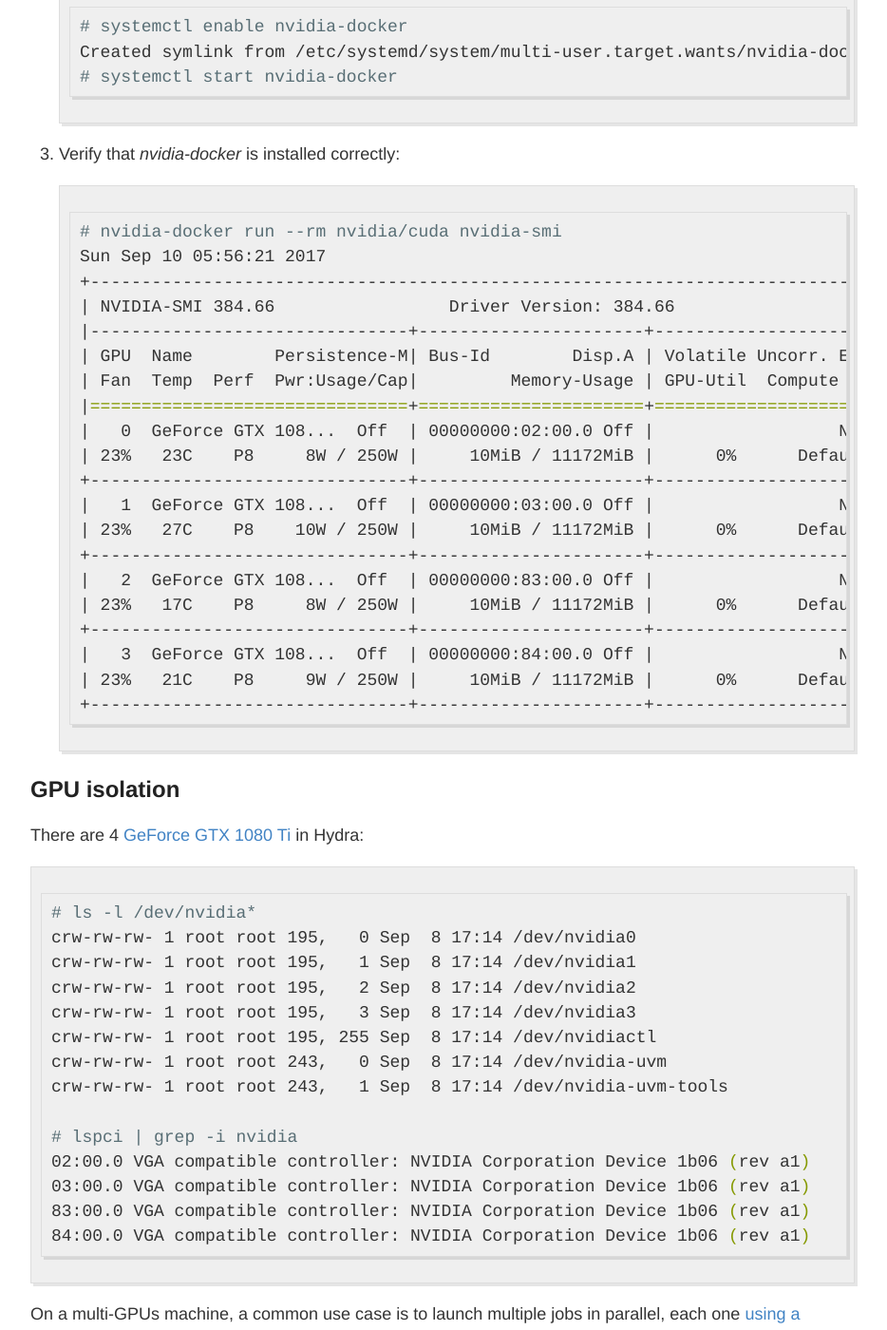
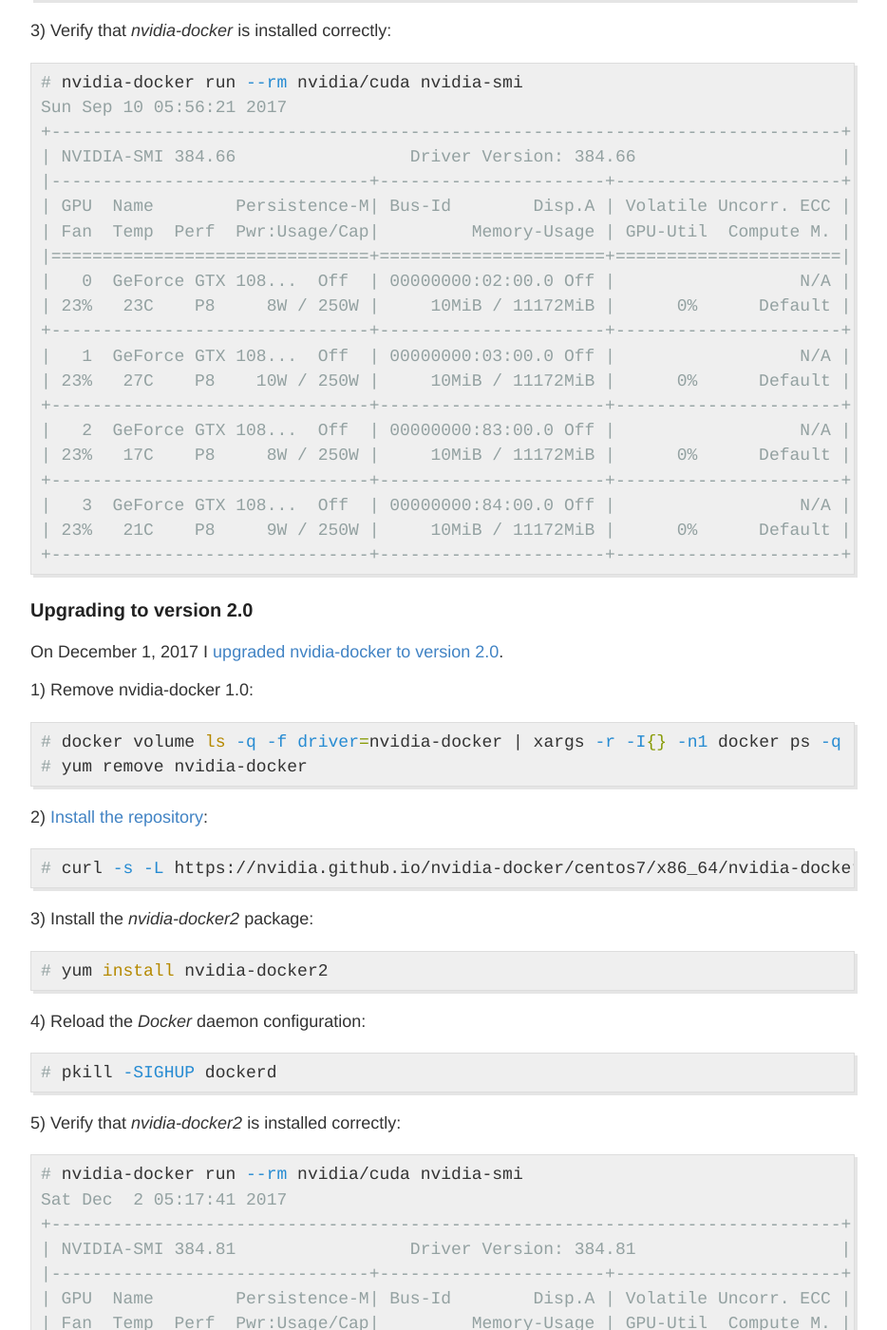
Before and after one commit to shawfdong/shawfdong.github.io, a Jekyll site: the page built from _posts/2017-9-9-docker-on-hydra.md, in a window 1280 px wide and 1400 px high, scrolled down 1982 px. Shown: the whole window at 95% size, without its empty margins (174-1108 px from the left). Built offline with Jekyll 4.4.1, drawn with Linux system fonts in a browser that asks for light colours; some of the changed text lies outside the part shown.

Commit message:
nvidia-docker2

````diff
--- a/_posts/2017-9-9-docker-on-hydra.md
+++ b/_posts/2017-9-9-docker-on-hydra.md
@@ -6,53 +6,70 @@
 
 In this post, we document how we installed [Docker](https://docs.docker.com/) on the 4-GPU workstation [Hydra]({{ site.baseurl }}{% post_url 2017-7-28-hydra %}).<!-- more -->
 
+* Table of Contents
+{:toc}
+
 ## Docker CE
 We'll install [Docker CE (Community Edition)](https://docs.docker.com/engine/installation/linux/docker-ce/centos/) on Hydra, which runs CentOS 7.
-1. Install required packages: `yum-utils` (providing the `yum-config-manager` utility), and `device-mapper-persistent-data` & `lvm2` (required by the `devicemapper` storage driver)
-```shell
+
+1) Install required packages: `yum-utils` (providing the `yum-config-manager` utility), and `device-mapper-persistent-data` & `lvm2` (required by the `devicemapper` storage driver)
+{% highlight shell_session %}
 # yum install -y yum-utils device-mapper-persistent-data lvm2
-```
-2. Set up the *stable* repository for Docker CE:
-```shell
+{% endhighlight %}
+
+2) Set up the *stable* repository for Docker CE:
+{% highlight shell_session %}
 # yum-config-manager --add-repo https://download.docker.com/linux/centos/docker-ce.repo
-```
-3. Update the *yum* package index:
-```shell
+{% endhighlight %}
+
+3) Update the *yum* package index:
+{% highlight shell_session %}
 # yum makecache fast
-```
-4. Install the latest version of *Docker CE*:
-```shell
+{% endhighlight %}
+
+4) Install the latest version of *Docker CE*:
+{% highlight shell_session %}
 # yum install docker-ce
-```
-5. Enable and start *Docker*:
-```shell
+{% endhighlight %}
+
+5) Enable and start *Docker*:
+{% highlight shell_session %}
 # systemctl enable docker
 Created symlink from /etc/systemd/system/multi-user.target.wants/docker.service to /usr/lib/systemd/system/docker.service.
+
 # systemctl start docker
-```
-6. Verify that *docker* is installed correctly:
-```shell
+{% endhighlight %}
+
+6) Verify that *docker* is installed correctly:
+{% highlight shell_session %}
 # docker run --rm hello-world
-```
-We'll [allow non-privileged users to run Docker commands](https://docs.docker.com/engine/installation/linux/linux-postinstall/#manage-docker-as-a-non-root-user) later.
+{% endhighlight %}
+
+7) [Allow a non-privileged user to run Docker commands](https://docs.docker.com/engine/installation/linux/linux-postinstall/#manage-docker-as-a-non-root-user):
+{% highlight shell_session %}
+# groupadd docker
+# usermod -aG docker dong
+{% endhighlight %}
 
 ## nvidia-docker
 [nvidia-docker](https://devblogs.nvidia.com/parallelforall/nvidia-docker-gpu-server-application-deployment-made-easy/) is essentially a wrapper around the *docker* command that transparently provisions a container with the necessary components to execute code on the GPU. It provides the two critical components needed for portable GPU-based containers:
 * driver-agnostic CUDA images;
 * a Docker command line wrapper that mounts the user mode components of the driver and the GPUs (character devices) into the container at launch.
 
-1. [Install](https://github.com/NVIDIA/nvidia-docker/wiki) `nvidia-docker` & `nvidia-docker-plugin`:
-```shell
+1) [Install](https://github.com/NVIDIA/nvidia-docker/wiki) `nvidia-docker` & `nvidia-docker-plugin`:
+{% highlight shell_session %}
 # yum install https://github.com/NVIDIA/nvidia-docker/releases/download/v1.0.1/nvidia-docker-1.0.1-1.x86_64.rpm
-```
-2. Enable and start *nvidia-docker*:
-```shell
+{% endhighlight %}
+
+2) Enable and start *nvidia-docker*:
+{% highlight shell_session %}
 # systemctl enable nvidia-docker
 Created symlink from /etc/systemd/system/multi-user.target.wants/nvidia-docker.service to /usr/lib/systemd/system/nvidia-docker.service.
 # systemctl start nvidia-docker
-```
-3. Verify that *nvidia-docker* is installed correctly:
-```shell
+{% endhighlight %}
+
+3) Verify that *nvidia-docker* is installed correctly:
+{% highlight shell_session %}
 # nvidia-docker run --rm nvidia/cuda nvidia-smi
 Sun Sep 10 05:56:21 2017
 +-----------------------------------------------------------------------------+
@@ -73,79 +90,59 @@
 |   3  GeForce GTX 108...  Off  | 00000000:84:00.0 Off |                  N/A |
 | 23%   21C    P8     9W / 250W |     10MiB / 11172MiB |      0%      Default |
 +-------------------------------+----------------------+----------------------+
-```
+{% endhighlight %}
 
-## GPU isolation
-There are 4 [GeForce GTX 1080 Ti](https://www.nvidia.com/en-us/geforce/products/10series/geforce-gtx-1080-ti/) in Hydra:
-```shell
-# ls -l /dev/nvidia*
-crw-rw-rw- 1 root root 195,   0 Sep  8 17:14 /dev/nvidia0
-crw-rw-rw- 1 root root 195,   1 Sep  8 17:14 /dev/nvidia1
-crw-rw-rw- 1 root root 195,   2 Sep  8 17:14 /dev/nvidia2
-crw-rw-rw- 1 root root 195,   3 Sep  8 17:14 /dev/nvidia3
-crw-rw-rw- 1 root root 195, 255 Sep  8 17:14 /dev/nvidiactl
-crw-rw-rw- 1 root root 243,   0 Sep  8 17:14 /dev/nvidia-uvm
-crw-rw-rw- 1 root root 243,   1 Sep  8 17:14 /dev/nvidia-uvm-tools
+### Upgrading to version 2.0
+On December 1, 2017 I [upgraded nvidia-docker to version 2.0](https://github.com/NVIDIA/nvidia-docker/wiki/Installation-(version-2.0)).
 
-# lspci | grep -i nvidia
-02:00.0 VGA compatible controller: NVIDIA Corporation Device 1b06 (rev a1)
-03:00.0 VGA compatible controller: NVIDIA Corporation Device 1b06 (rev a1)
-83:00.0 VGA compatible controller: NVIDIA Corporation Device 1b06 (rev a1)
-84:00.0 VGA compatible controller: NVIDIA Corporation Device 1b06 (rev a1)
-```
+1) Remove nvidia-docker 1.0:
+{% highlight shell_session %}
+# docker volume ls -q -f driver=nvidia-docker | xargs -r -I{} -n1 docker ps -q -a -f volume={} | xargs -r docker rm -f
+# yum remove nvidia-docker
+{% endhighlight %}
 
-On a multi-GPUs machine, a common use case is to launch multiple jobs in parallel, each one [using a subset of the available GPUs](https://github.com/NVIDIA/nvidia-docker/wiki/GPU-isolation). There are a few solutions:
+2) [Install the repository](https://nvidia.github.io/nvidia-docker/):
+{% highlight shell_session %}
+# curl -s -L https://nvidia.github.io/nvidia-docker/centos7/x86_64/nvidia-docker.repo | tee /etc/yum.repos.d/nvidia-docker.repo
+{% endhighlight %}
 
-1) Using the the environment variable [CUDA_VISIBLE_DEVICES](http://acceleware.com/blog/cudavisibledevices-masking-gpus). For example, TensorFlow by default allocate all GPUs in a computer. To [allocate a single GPU](https://stackoverflow.com/questions/37893755/tensorflow-set-cuda-visible-devices-within-jupyter), e.g. */dev/nvidia2*, for a TensorFlow session:
-```shell
-# python
-Python 3.6.2 |Anaconda custom (64-bit)| (default, Jul 20 2017, 13:51:32)
-[GCC 4.4.7 20120313 (Red Hat 4.4.7-1)] on linux
-Type "help", "copyright", "credits" or "license" for more information.
->>> import os
->>> os.environ["CUDA_DEVICE_ORDER"]="PCI_BUS_ID"   # see issue #152
->>> os.environ["CUDA_VISIBLE_DEVICES"]="2"
->>> os.environ['TF_CPP_MIN_LOG_LEVEL']='2'
->>> import tensorflow as tf
->>> hello = tf.constant('Hello, TensorFlow!')
->>> sess = tf.Session()
->>> from tensorflow.python.client import device_lib
->>> print(device_lib.list_local_devices())
-[name: "/cpu:0"
-device_type: "CPU"
-memory_limit: 268435456
-locality {
-}
-incarnation: 17032249930653661893
-, name: "/gpu:0"
-device_type: "GPU"
-memory_limit: 235274240
-locality {
-  bus_id: 2
-}
-incarnation: 9956660329545292162
-physical_device_desc: "device: 0, name: GeForce GTX 1080 Ti, pci bus id: 0000:83:00.0"
-]
-```
-<p class="note"> Here we also use the environmental variable <a href="https://stackoverflow.com/questions/35911252/disable-tensorflow-debugging-information">TF_CPP_MIN_LOG_LEVEL</a> to filter TensorFlow logs. It defaults to 0 (all logs shown), but can be set to 1 to filter out <em>INFO</em> logs, 2 to additionally filter out <em>WARNING</em> logs, and 3 to additionally filter out <em>ERROR</em> logs.</p>
+3) Install the *nvidia-docker2* package:
+{% highlight shell_session %}
+# yum install nvidia-docker2
+{% endhighlight %}
 
-2) using the environment variable `NV_GPU` for *nvidia-docker*:
-```shell
-# NV_GPU=2 nvidia-docker run --rm nvidia/cuda nvidia-smi
-Sun Sep 10 20:35:35 2017
+4) Reload the *Docker* daemon configuration:
+{% highlight shell_session %}
+# pkill -SIGHUP dockerd
+{% endhighlight %}
+
+5) Verify that *nvidia-docker2* is installed correctly:
+{% highlight shell_session %}
+# nvidia-docker run --rm nvidia/cuda nvidia-smi
+Sat Dec  2 05:17:41 2017
 +-----------------------------------------------------------------------------+
-| NVIDIA-SMI 384.66                 Driver Version: 384.66                    |
+| NVIDIA-SMI 384.81                 Driver Version: 384.81                    |
 |-------------------------------+----------------------+----------------------+
 | GPU  Name        Persistence-M| Bus-Id        Disp.A | Volatile Uncorr. ECC |
 | Fan  Temp  Perf  Pwr:Usage/Cap|         Memory-Usage | GPU-Util  Compute M. |
 |===============================+======================+======================|
-|   0  GeForce GTX 108...  Off  | 00000000:83:00.0 Off |                  N/A |
-| 23%   21C    P8    16W / 250W |  10623MiB / 11172MiB |      0%      Default |
+|   0  GeForce GTX 108...  Off  | 00000000:02:00.0 Off |                  N/A |
+| 23%   32C    P0    58W / 250W |      0MiB / 11172MiB |      0%      Default |
++-------------------------------+----------------------+----------------------+
+|   1  GeForce GTX 108...  Off  | 00000000:03:00.0 Off |                  N/A |
+| 23%   36C    P0    62W / 250W |      0MiB / 11172MiB |      0%      Default |
++-------------------------------+----------------------+----------------------+
+|   2  GeForce GTX 108...  Off  | 00000000:83:00.0 Off |                  N/A |
+| 23%   28C    P0    58W / 250W |      0MiB / 11172MiB |      0%      Default |
++-------------------------------+----------------------+----------------------+
+|   3  GeForce GTX 108...  Off  | 00000000:84:00.0 Off |                  N/A |
+| 23%   31C    P0    59W / 250W |      0MiB / 11172MiB |      0%      Default |
 +-------------------------------+----------------------+----------------------+
 
 +-----------------------------------------------------------------------------+
 | Processes:                                                       GPU Memory |
-|  GPU       PID  Type  Process name                               Usage      |
+|  GPU       PID   Type   Process name                             Usage      |
 |=============================================================================|
+|  No running processes found                                                 |
 +-----------------------------------------------------------------------------+
-```
+{% endhighlight %}
````
